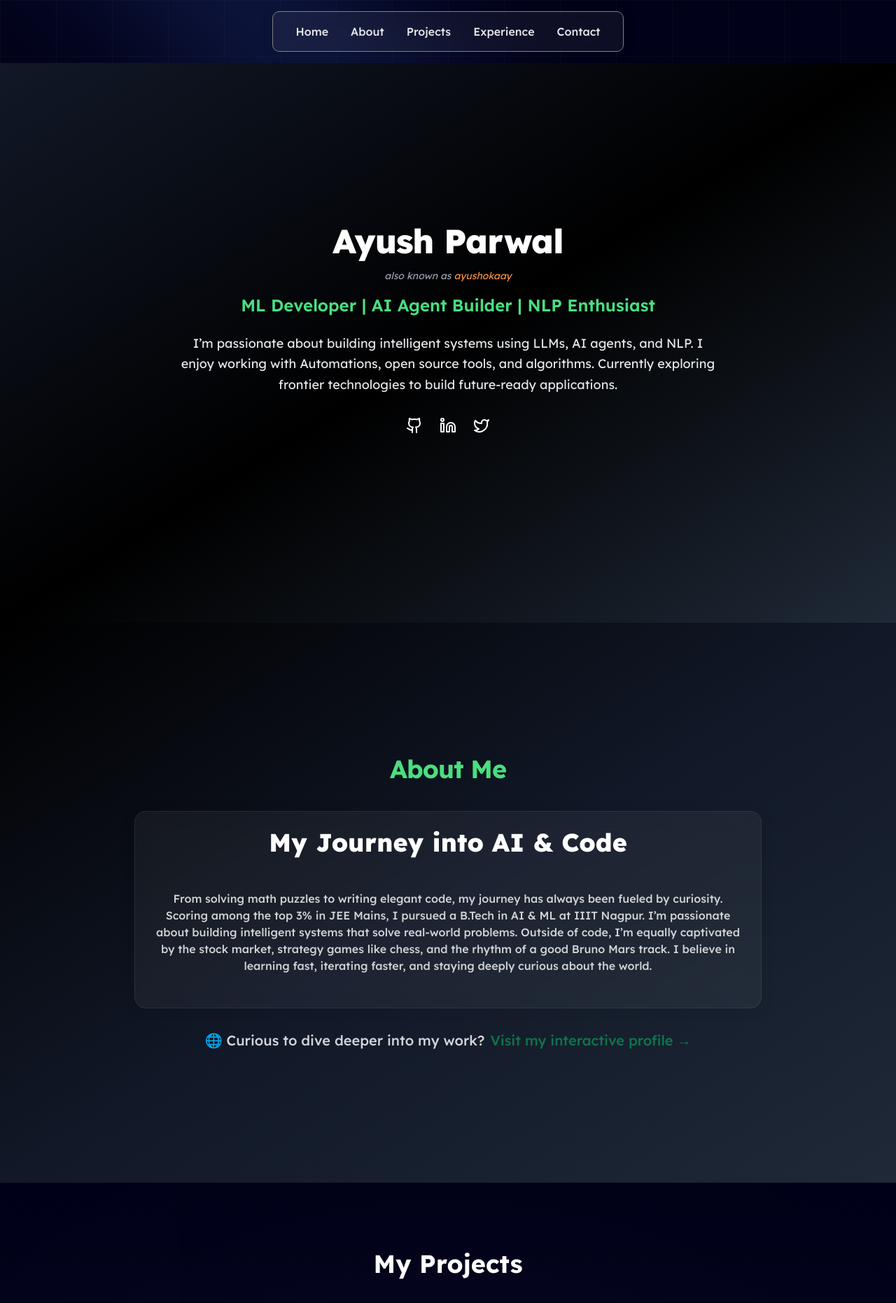
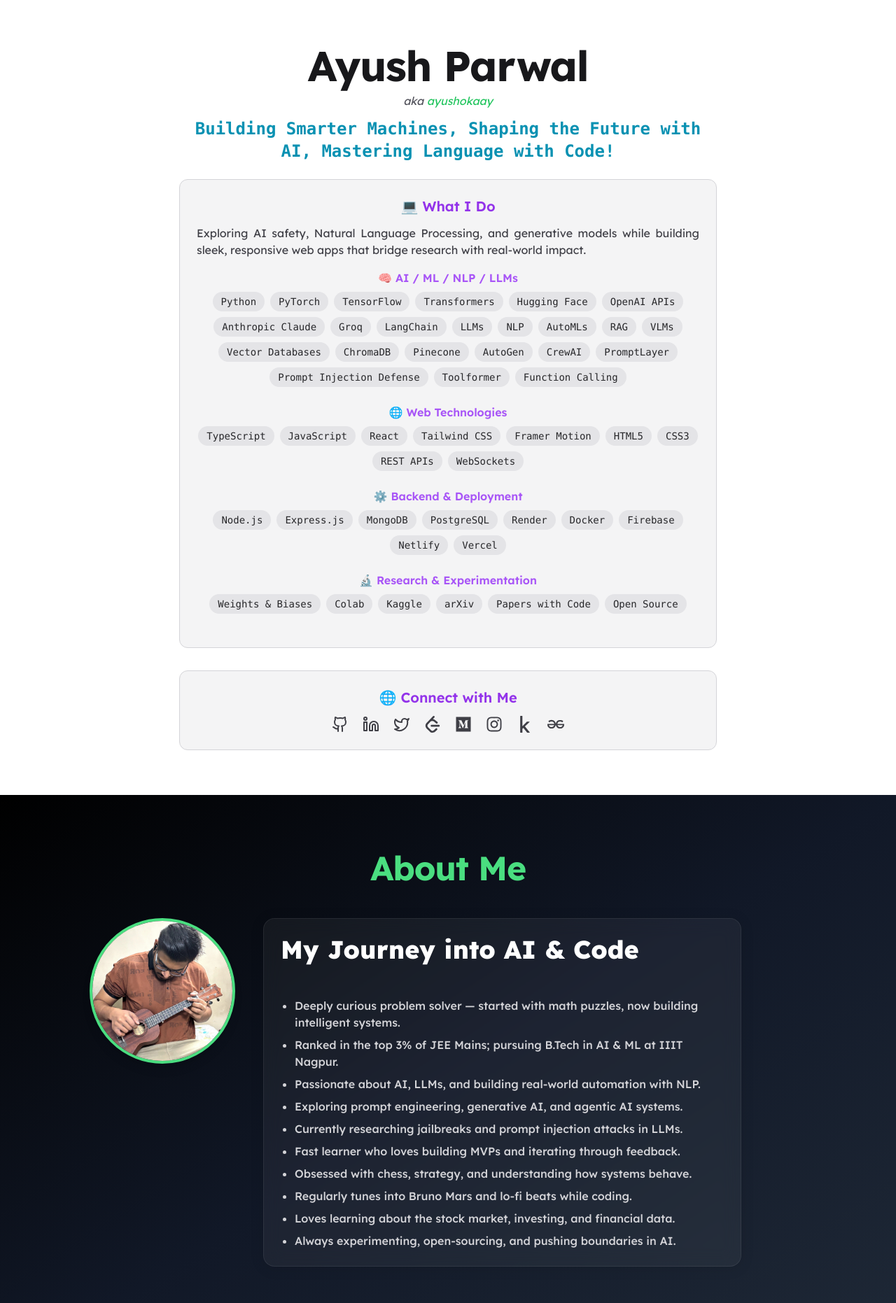
Before and after one commit to Ayushparwal/myArena, a React (Vite) app: page / in a window 1280 px wide. Shown: the top 1862 px of the page at 70% size. Built offline with nearby package versions, Linux system fonts and the light colour scheme.

Commit message:
updated fix

```diff
--- a/index.html
+++ b/index.html
@@ -8,7 +8,7 @@
     <link rel="preconnect" href="https://fonts.googleapis.com">
 <link rel="preconnect" href="https://fonts.gstatic.com" crossorigin>
 <link href="https://fonts.googleapis.com/css2?family=Lexend:wght@100..900&display=swap" rel="stylesheet">
-    <title>Ayush's Portfolio</title>
+    <title>Ayush Parwal</title>
   </head>
   <body>
     <div id="root"></div>
--- a/src/App.tsx
+++ b/src/App.tsx
@@ -1,5 +1,4 @@
-// import React from "react";
-import Navbar from "./components/Navbar";
+
 import Home from "./components/Home";
 import About from "./components/About";
 import Projects from "./components/Projects";
@@ -18,7 +17,7 @@ export default function App() {
         </div>
       </div>
 
-      <Navbar />
+
 
       <main className="relative">
         <Home />
--- a/src/components/About.tsx
+++ b/src/components/About.tsx
@@ -4,33 +4,90 @@ const About = () => {
   return (
     <section
       id="about"
-      className="min-h-screen flex flex-col justify-center items-center px-4 sm:px-6 md:px-12 bg-gradient-to-br from-black via-gray-900 to-gray-800 text-white"
+      className="min-h-screen flex flex-col items-center justify-center px-4 sm:px-8 md:px-16 py-20 bg-gradient-to-br from-black via-gray-900 to-gray-800 text-white"
     >
-      <div className="max-w-4xl w-full text-center py-12">
-        <h2 className="text-4xl font-bold mb-10 text-green-400 tracking-tight">
+      <h2 className="text-4xl sm:text-5xl font-bold mb-12 text-green-400 text-center tracking-tight">
         About Me
       </h2>
 
-        <div className="flex justify-center">
-          <Card
-            title="My Journey into AI & Code"
-            content="From solving math puzzles to writing elegant code, my journey has always been fueled by curiosity. Scoring among the top 3% in JEE Mains, I pursued a B.Tech in AI & ML at IIIT Nagpur. I’m passionate about building intelligent systems that solve real-world problems. Outside of code, I’m equally captivated by the stock market, strategy games like chess, and the rhythm of a good Bruno Mars track. I believe in learning fast, iterating faster, and staying deeply curious about the world."
-            className="w-full h-auto mx-auto shadow-lg"
+      <div className="flex flex-col md:flex-row items-center md:items-start gap-10 max-w-5xl w-full">
+        {/* Left Side: Profile Image */}
+        <div className="w-40 h-40 sm:w-52 sm:h-52 rounded-full overflow-hidden border-4 border-green-400 shadow-lg shrink-0">
+          <img
+            src="/assets/ayushprof.jpg"
+            alt="Ayush Parwal"
+            className="object-cover w-full h-full"
+            loading="lazy"
           />
         </div>
 
-        <p className="text-lg sm:text-xl font-medium text-gray-300 mt-8">
-          🌐 Curious to dive deeper into my work?
+        {/* Right Side: Text + Card */}
+        <div className="w-full md:w-2/3">
+          <Card
+            title="My Journey into AI & Code"
+            content={
+              <ul className="list-disc text-sm sm:text-base text-zinc-300 pl-5 space-y-2">
+                <li>
+                  Deeply curious problem solver — started with math puzzles, now building intelligent systems.
+                </li>
+                <li>
+                  Ranked in the top 3% of JEE Mains; pursuing B.Tech in AI & ML at IIIT Nagpur.
+                </li>
+                <li>
+                  Passionate about AI, LLMs, and building real-world automation with NLP.
+                </li>
+                <li>
+                  Exploring prompt engineering, generative AI, and agentic AI systems.
+                </li>
+                <li>
+                  Currently researching jailbreaks and prompt injection attacks in LLMs.
+                </li>
+                <li>
+                  Fast learner who loves building MVPs and iterating through feedback.
+                </li>
+                <li>
+                  Obsessed with chess, strategy, and understanding how systems behave.
+                </li>
+                <li>
+                  Regularly tunes into Bruno Mars and lo-fi beats while coding.
+                </li>
+                <li>
+                  Loves learning about the stock market, investing, and financial data.
+                </li>
+                <li>
+                  Always experimenting, open-sourcing, and pushing boundaries in AI.
+                </li>
+              </ul>
+            }
+            className="w-full h-auto mx-auto shadow-xl border border-zinc-700 bg-zinc-900/70 backdrop-blur-lg"
+          />
+        </div>
+      </div>
+
+      {/* GitHub Profile Link */}
+      <p className="mt-12 text-center">
         <a
           href="https://ayushparwal.github.io/boom/"
           target="_blank"
           rel="noopener noreferrer"
-            className="ml-2 inline-block text-[#00FF7F] hover:text-white hover:underline transition duration-300 animate-pulse"
+          className="inline-flex items-center gap-2 text-white text-base sm:text-lg font-semibold hover:text-green-400 transition-all duration-300 group"
         >
-            Visit my interactive profile →
+          <span className="underline decoration-dotted underline-offset-4 group-hover:decoration-solid">
+            More About Me?
+          </span>
+          <svg
+            className="w-5 h-5 transition-transform duration-300 transform group-hover:translate-x-1"
+            fill="currentColor"
+            viewBox="0 0 20 20"
+          >
+            <path
+              fillRule="evenodd"
+              d="M12.293 3.293a1 1 0 011.414 0l4.999 4.999a1 1 0 010 1.414l-4.999 5a1 1 0 01-1.414-1.415L15.586 10H3a1 1 0 110-2h12.586l-3.293-3.293a1 1 0 010-1.414z"
+              clipRule="evenodd"
+            />
+          </svg>
         </a>
       </p>
-      </div>
     </section>
   );
 };
--- a/src/components/AboutCard.tsx
+++ b/src/components/AboutCard.tsx
@@ -2,10 +2,9 @@ import React from 'react';
 
 interface CardProps {
   title: string;
-  content?: string;
+  content?: string | React.ReactNode;
   image?: string;
   className?: string;
-  // imgsize?: string;
 }
 
 const Card = ({
@@ -13,18 +12,15 @@ const Card = ({
   content,
   image,
   className = '',
-  // imgsize = '48',
 }: CardProps) => {
   return (
-    <div
-      className={`glassmorphic overflow-hidden rounded-2xl group w-full ${className}`}
-    >
+    <div className={`glassmorphic overflow-hidden rounded-2xl group w-full ${className}`}>
       {image ? (
         <div className='relative'>
           <img
             src={image}
             alt={title}
-            className={`w-full h-auto max-h-[300px] sm:max-h-[400px] object-cover transition-transform duration-300 group-hover:scale-105`}
+            className='w-full h-auto max-h-[300px] sm:max-h-[400px] object-cover transition-transform duration-300 group-hover:scale-105'
           />
           <div className='absolute inset-0 bg-gradient-to-b from-transparent to-black/50 flex items-end'>
             <h3 className='text-3xl sm:text-4xl font-[800] text-white p-4 sm:p-6 transition-transform duration-300 group-hover:translate-x-2'>
@@ -37,17 +33,20 @@ const Card = ({
           {title}
         </h3>
       )}
+
       {content && (
         <div className='p-4 sm:p-6 pt-4'>
-          <p className='text-white/80 text-sm sm:text-base font-[500] leading-relaxed transition-transform duration-300 group-hover:translate-x-2'>
-            {content.split('<newline>').map((line, index) => (
-              <React.Fragment key={index}>
-                {line}
-                <br />
-                <br />
-              </React.Fragment>
-            ))}
-          </p>
+          <div className='text-white/80 text-sm sm:text-base font-[500] leading-relaxed transition-transform duration-300 group-hover:translate-x-2'>
+            {typeof content === 'string'
+              ? content.split('<newline>').map((line, index) => (
+                  <React.Fragment key={index}>
+                    {line}
+                    <br />
+                    <br />
+                  </React.Fragment>
+                ))
+              : content}
+          </div>
         </div>
       )}
     </div>
--- a/src/components/Contact.tsx
+++ b/src/components/Contact.tsx
@@ -15,9 +15,9 @@ const Contact = () => {
   };
 
   return (
-    <section id="contact">
+    <section id="contact" className="bg-white text-black">
       <motion.div
-        className="min-h-screen p-8 pt-16 max-w-4xl mx-auto text-white"
+        className="min-h-screen p-8 pt-16 max-w-4xl mx-auto"
         initial={{ opacity: 0 }}
         animate={{ opacity: 1 }}
         exit={{ opacity: 0 }}
@@ -34,12 +34,12 @@ const Contact = () => {
         <div className="flex justify-center">
           <motion.form
             onSubmit={handleSubmit}
-            className="w-full max-w-xl bg-white/5 border border-white/10 p-6 rounded-xl space-y-6 shadow-md"
+            className="w-full max-w-xl bg-gray-100 border border-gray-300 p-6 rounded-xl space-y-6 shadow-md"
             initial={{ y: 20, opacity: 0 }}
             animate={{ y: 0, opacity: 1 }}
             transition={{ delay: 0.3 }}
           >
-            <h3 className="text-2xl font-semibold text-center">Send a Message</h3>
+            <h3 className="text-2xl font-semibold text-center text-gray-800">Send a Message</h3>
             <input
               type="text"
               name="name"
@@ -47,7 +47,7 @@ const Contact = () => {
               onChange={handleChange}
               placeholder="Your Name"
               required
-              className="w-full px-4 py-2 rounded-md bg-white/10 border border-white/10 text-white placeholder-gray-400"
+              className="w-full px-4 py-2 rounded-md bg-white border border-gray-300 text-black placeholder-gray-500"
             />
             <input
               type="email"
@@ -56,7 +56,7 @@ const Contact = () => {
               onChange={handleChange}
               placeholder="Your Email"
               required
-              className="w-full px-4 py-2 rounded-md bg-white/10 border border-white/10 text-white placeholder-gray-400"
+              className="w-full px-4 py-2 rounded-md bg-white border border-gray-300 text-black placeholder-gray-500"
             />
             <textarea
               name="message"
@@ -65,23 +65,23 @@ const Contact = () => {
               placeholder="Your Message"
               rows={5}
               required
-              className="w-full px-4 py-2 rounded-md bg-white/10 border border-white/10 text-white placeholder-gray-400"
+              className="w-full px-4 py-2 rounded-md bg-white border border-gray-300 text-black placeholder-gray-500"
             />
             <motion.button
               whileTap={{ scale: 0.95 }}
-              className="w-full py-2 rounded-md bg-purple-600 hover:bg-purple-700 transition-colors font-medium"
+              className="w-full py-2 rounded-md bg-purple-600 hover:bg-purple-700 transition-colors font-medium text-white"
             >
               Send Message
             </motion.button>
           </motion.form>
         </div>
 
-        <footer className="mt-16 text-center text-gray-400">
+        <footer className="mt-16 text-center text-gray-600">
           <p>
             Drop me an email at{' '}
             <a
               href="mailto:ayushparwal777@gmail.com"
-              className="text-purple-500 hover:text-white underline"
+              className="text-purple-600 hover:text-purple-800 underline"
             >
               ayushparwal777@gmail.com
             </a>
--- a/src/components/Home.tsx
+++ b/src/components/Home.tsx
@@ -1,51 +1,183 @@
 import { Github, Linkedin, Twitter } from "lucide-react";
+import { FaInstagram, FaMedium, FaKaggle } from "react-icons/fa";
+import { SiLeetcode, SiGeeksforgeeks } from "react-icons/si";
+
+const techStack = {
+  "🧠 AI / ML / NLP / LLMs": [
+    "Python",
+    "PyTorch",
+    "TensorFlow",
+    "Transformers",
+    "Hugging Face",
+    "OpenAI APIs",
+    "Anthropic Claude",
+    "Groq",
+    "LangChain",
+    "LLMs",
+    "NLP",
+    "AutoMLs",
+    "RAG",
+    "VLMs",
+    "Vector Databases",
+    "ChromaDB",
+    "Pinecone",
+    "AutoGen",
+    "CrewAI",
+    "PromptLayer",
+    "Prompt Injection Defense",
+    "Toolformer",
+    "Function Calling",
+  ],
+  "🌐 Web Technologies": [
+    "TypeScript",
+    "JavaScript",
+    "React",
+    "Tailwind CSS",
+    "Framer Motion",
+    "HTML5",
+    "CSS3",
+    "REST APIs",
+    "WebSockets",
+  ],
+  "⚙️ Backend & Deployment": [
+    "Node.js",
+    "Express.js",
+    "MongoDB",
+    "PostgreSQL",
+    "Render",
+    "Docker",
+    "Firebase",
+    "Netlify",
+    "Vercel",
+  ],
+  "🔬 Research & Experimentation": [
+    "Weights & Biases",
+    "Colab",
+    "Kaggle",
+    "arXiv",
+    "Papers with Code",
+    "Open Source",
+  ],
+};
 
 const Home = () => {
   return (
     <section
       id="home"
-      className="min-h-screen flex flex-col items-center justify-center text-white text-center px-6 bg-gradient-to-br from-gray-900 via-black to-gray-800"
+      className="min-h-screen flex items-center justify-center px-4 bg-white text-zinc-900 transition-colors duration-300"
     >
-      <div className="max-w-3xl w-full">
-        <h1 className="text-5xl font-extrabold tracking-tight mb-4">
+      <div className="max-w-3xl w-full text-center py-16">
+        <h1 className="text-4xl sm:text-5xl md:text-6xl font-bold tracking-tight mb-2 text-black-600">
           Ayush Parwal
         </h1>
-        <p className="text-sm text-gray-400 italic mb-4">
-          also known as <span className="text-orange-400">ayushokaay</span>
+        <p className="text-sm sm:text-base text-zinc-600 italic mb-3">
+          aka <span className="text-green-500">ayushokaay</span>
         </p>
-        <h2 className="text-2xl text-green-400 font-semibold mb-6">
-          ML Developer | AI Agent Builder | NLP Enthusiast
+
+        <h2 className="text-lg sm:text-xl md:text-2xl font-mono font-semibold mb-6 text-cyan-600">
+          Building Smarter Machines, Shaping the Future with AI, Mastering
+          Language with Code!
         </h2>
 
-        <p className="text-lg text-gray-200 leading-relaxed mb-8">
-          I’m passionate about building intelligent systems using LLMs, AI
-          agents, and NLP. I enjoy working with Automations, open source tools, and
-          algorithms. Currently exploring frontier technologies to build
-          future-ready applications.
+        <div className="bg-zinc-100 border border-zinc-300 rounded-xl p-6 mb-8 text-left">
+          <h3 className="text-xl font-semibold text-purple-600 mb-3 text-center">
+            💻 What I Do
+          </h3>
+          <p className="text-zinc-700 text-sm sm:text-base leading-relaxed mb-4 text-justify">
+            Exploring AI safety, Natural Language Processing, and generative
+            models while building sleek, responsive web apps that bridge
+            research with real-world impact.
           </p>
 
-        <div className="flex justify-center space-x-6 mb-10">
+          {Object.entries(techStack).map(([category, items]) => (
+            <div key={category} className="mb-6">
+              <h4 className="text-sm sm:text-base text-purple-500 font-semibold mb-2 text-center">
+                {category}
+              </h4>
+              <div className="flex flex-wrap gap-2 justify-center">
+                {items.map((tech) => (
+                  <span
+                    key={tech}
+                    className="bg-zinc-200 text-xs sm:text-sm text-zinc-800 px-3 py-1 rounded-full font-mono"
+                  >
+                    {tech}
+                  </span>
+                ))}
+              </div>
+            </div>
+          ))}
+        </div>
+
+        <div className="bg-zinc-100 border border-zinc-300 rounded-xl p-6 text-left">
+          <h3 className="text-xl font-semibold text-purple-600 mb-3 text-center">
+            🌐 Connect with Me
+          </h3>
+          <div className="flex justify-center flex-wrap gap-5 text-xl text-zinc-700">
             <a
               href="https://github.com/Ayushparwal"
               target="_blank"
-            rel="noopener noreferrer"
+              aria-label="GitHub"
+              className="hover:text-gray-700 transition"
             >
-            <Github className="w-6 h-6 hover:text-gray-400" />
+              <Github className="w-6 h-6" />
             </a>
             <a
               href="https://www.linkedin.com/in/ayush-parwal-797a79255/"
               target="_blank"
-            rel="noopener noreferrer"
+              aria-label="LinkedIn"
+              className="hover:text-blue-600 transition"
             >
-            <Linkedin className="w-6 h-6 hover:text-gray-400" />
+              <Linkedin className="w-6 h-6" />
             </a>
             <a
               href="https://twitter.com/ayushparwal2004"
               target="_blank"
-            rel="noopener noreferrer"
+              aria-label="Twitter"
+              className="hover:text-sky-500 transition"
             >
-            <Twitter className="w-6 h-6 hover:text-gray-400" />
+              <Twitter className="w-6 h-6" />
             </a>
+            <a
+              href="https://leetcode.com/Ayushparwal22"
+              target="_blank"
+              aria-label="LeetCode"
+              className="hover:text-yellow-500 transition"
+            >
+              <SiLeetcode className="w-6 h-6" />
+            </a>
+            <a
+              href="https://medium.com/@ayushokaay"
+              target="_blank"
+              aria-label="Medium"
+              className="hover:text-gray-600 transition"
+            >
+              <FaMedium className="w-6 h-6" />
+            </a>
+            <a
+              href="https://www.instagram.com/ayushokaay"
+              target="_blank"
+              aria-label="Instagram"
+              className="hover:text-pink-500 transition"
+            >
+              <FaInstagram className="w-6 h-6" />
+            </a>
+            <a
+              href="https://www.kaggle.com/ayushparwal"
+              target="_blank"
+              aria-label="Kaggle"
+              className="hover:text-blue-500 transition"
+            >
+              <FaKaggle className="w-6 h-6" />
+            </a>
+            <a
+              href="https://www.geeksforgeeks.org/user/ayushokaay/"
+              target="_blank"
+              aria-label="GeeksforGeeks"
+              className="hover:text-green-600 transition"
+            >
+              <SiGeeksforgeeks className="w-6 h-6" />
+            </a>
+          </div>
         </div>
       </div>
     </section>
--- a/src/components/Navbar.tsx
+++ /dev/null
@@ -1,47 +0,0 @@
-const Navbar = () => {
-  const scrollToSection = (id: string) => {
-    const element = document.getElementById(id);
-    if (element) {
-      element.scrollIntoView({ behavior: "smooth" });
-    }
-  };
-
-  return (
-    <nav className="w-full py-4 flex justify-center">
-      <div className="glassmorphic squircle px-8 py-4 flex items-center gap-8">
-        <button
-          onClick={() => scrollToSection("home")}
-          className="text-white/90 hover:text-white transition-colors font-[500]"
-        >
-          Home
-        </button>
-        <button
-          onClick={() => scrollToSection("about")}
-          className="text-white/90 hover:text-white transition-colors font-[500]"
-        >
-          About
-        </button>
-        <button
-          onClick={() => scrollToSection("projects")}
-          className="text-white/90 hover:text-white transition-colors font-[500]"
-        >
-          Projects
-        </button>
-        <button
-          onClick={() => scrollToSection("work")}
-          className="text-white/90 hover:text-white transition-colors font-[500]"
-        >
-          Experience
-        </button>
-        <button
-          onClick={() => scrollToSection("contact")}
-          className="text-white/90 hover:text-white transition-colors font-[500]"
-        >
-          Contact
-        </button>
-      </div>
-    </nav>
-  );
-};
-
-export default Navbar;
```
Also changed, not shown: public/assets/ayushprof.jpg (added). Lines whose indentation alone changed are shown as unchanged.
